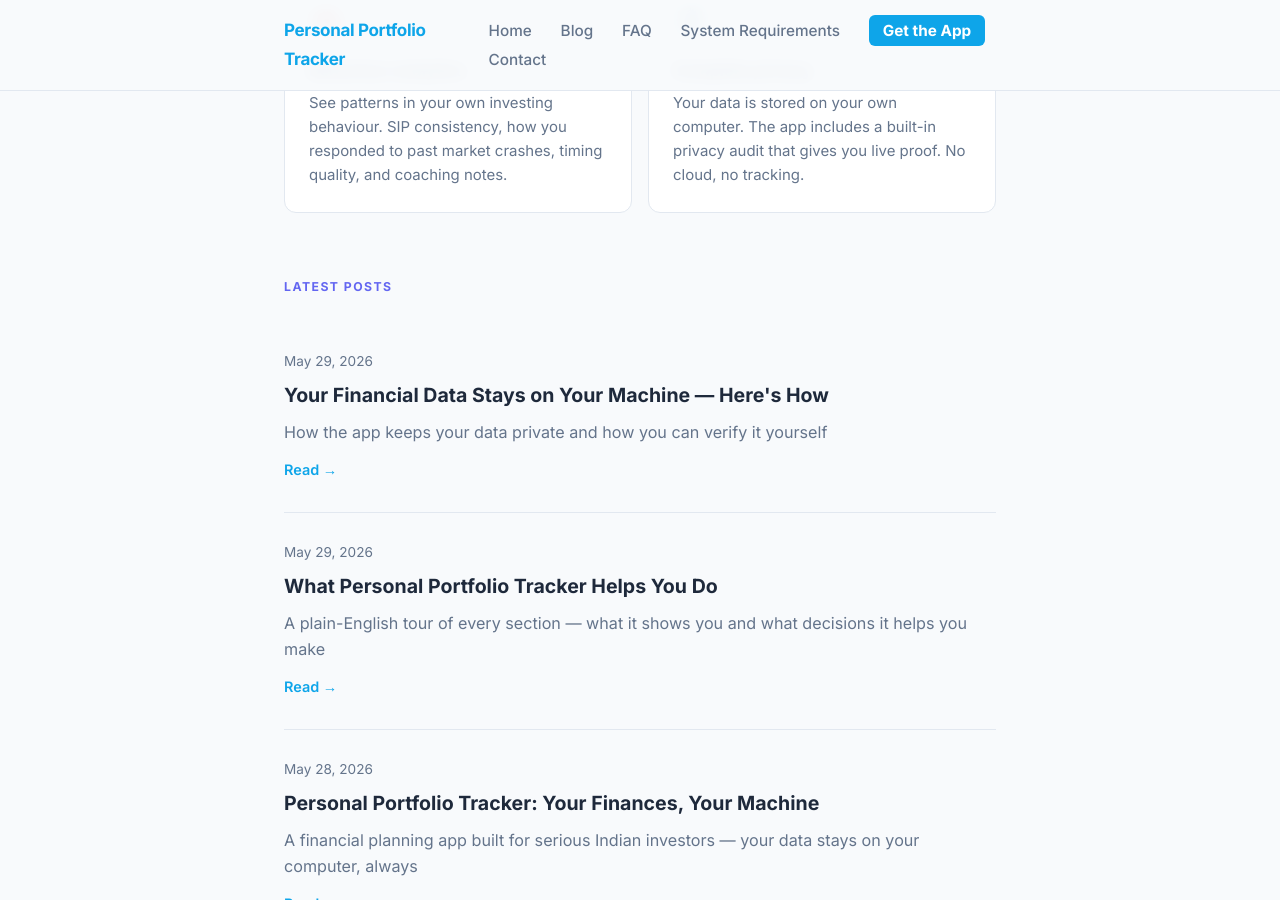
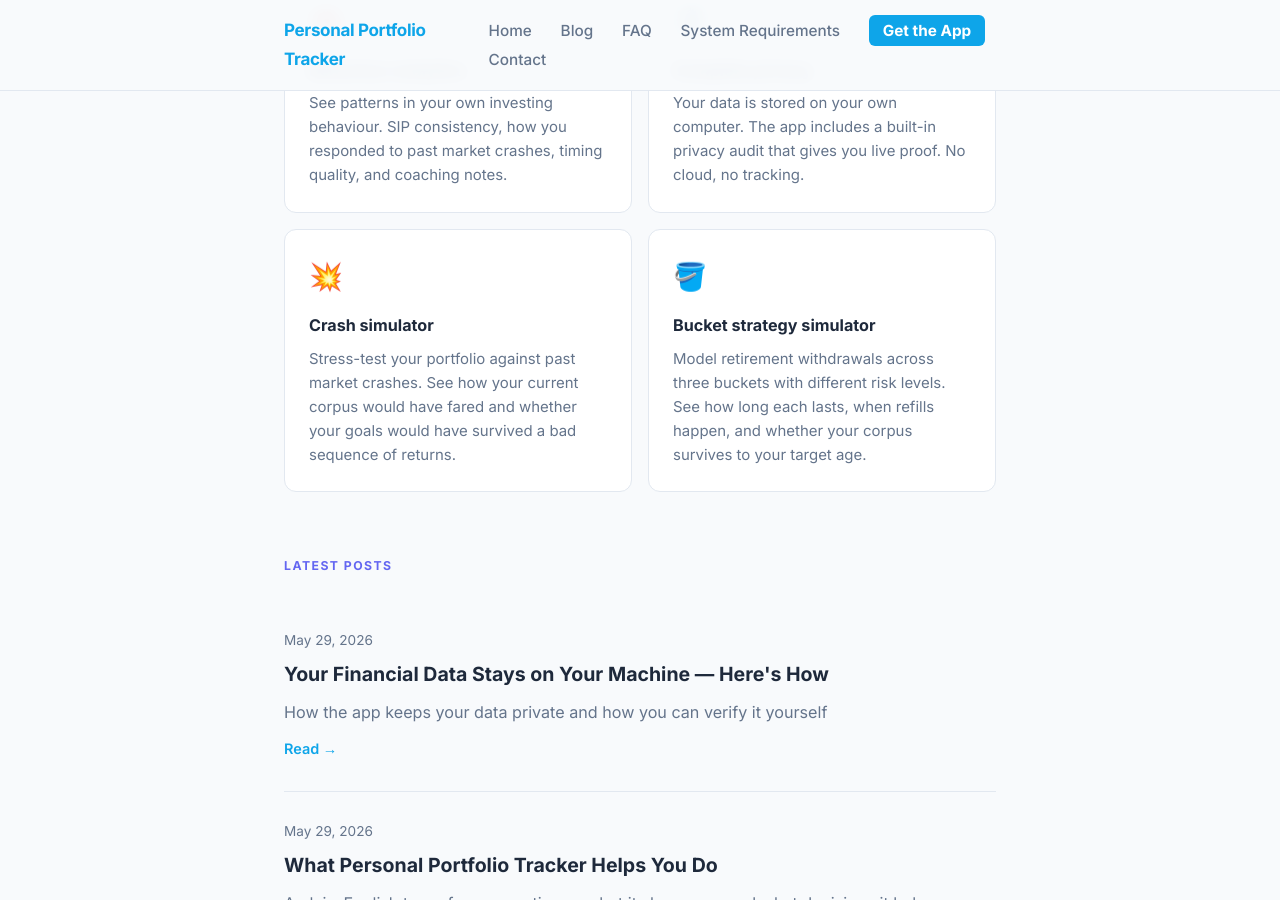
Before and after one commit to srikrishna2024/portfolio-tracker-blog, a Jekyll site: the page built from index.html, in a window 1280 px wide and 900 px high, scrolled down 2594 px. Built offline with Jekyll 4.4.1, drawn with Linux system fonts in a browser that asks for light colours.

Commit message:
add crash simulator and bucket strategy feature cards

```diff
--- a/index.html
+++ b/index.html
@@ -136,6 +136,16 @@ title: Personal Portfolio Tracker
       <h3>Complete privacy</h3>
       <p>Your data is stored on your own computer. The app includes a built-in privacy audit that gives you live proof. No cloud, no tracking.</p>
     </div>
+    <div class="feature-card">
+      <div class="feature-icon">💥</div>
+      <h3>Crash simulator</h3>
+      <p>Stress-test your portfolio against past market crashes. See how your current corpus would have fared and whether your goals would have survived a bad sequence of returns.</p>
+    </div>
+    <div class="feature-card">
+      <div class="feature-icon">🪣</div>
+      <h3>Bucket strategy simulator</h3>
+      <p>Model retirement withdrawals across three buckets with different risk levels. See how long each lasts, when refills happen, and whether your corpus survives to your target age.</p>
+    </div>
   </div>
 </div>
 
```
